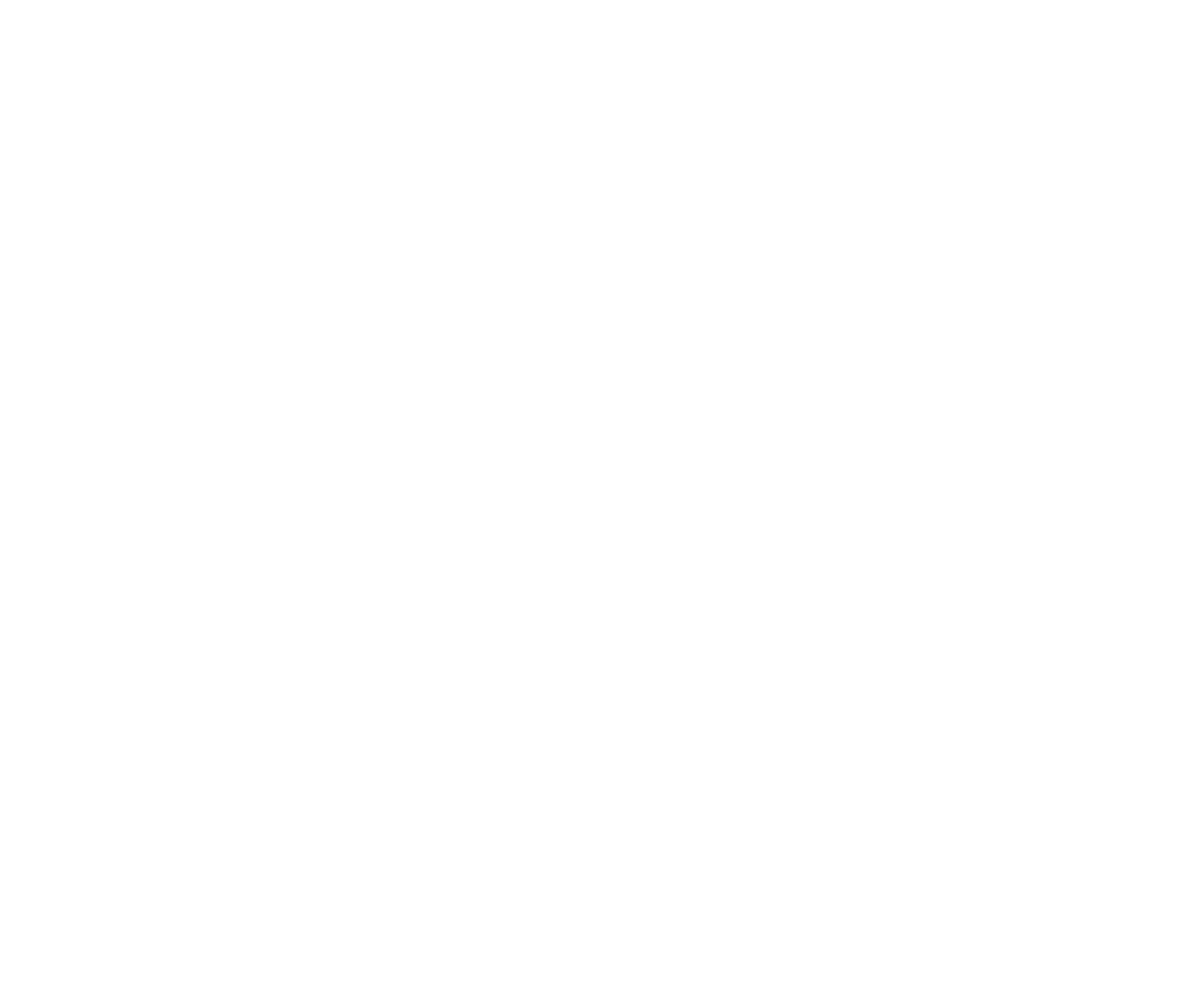
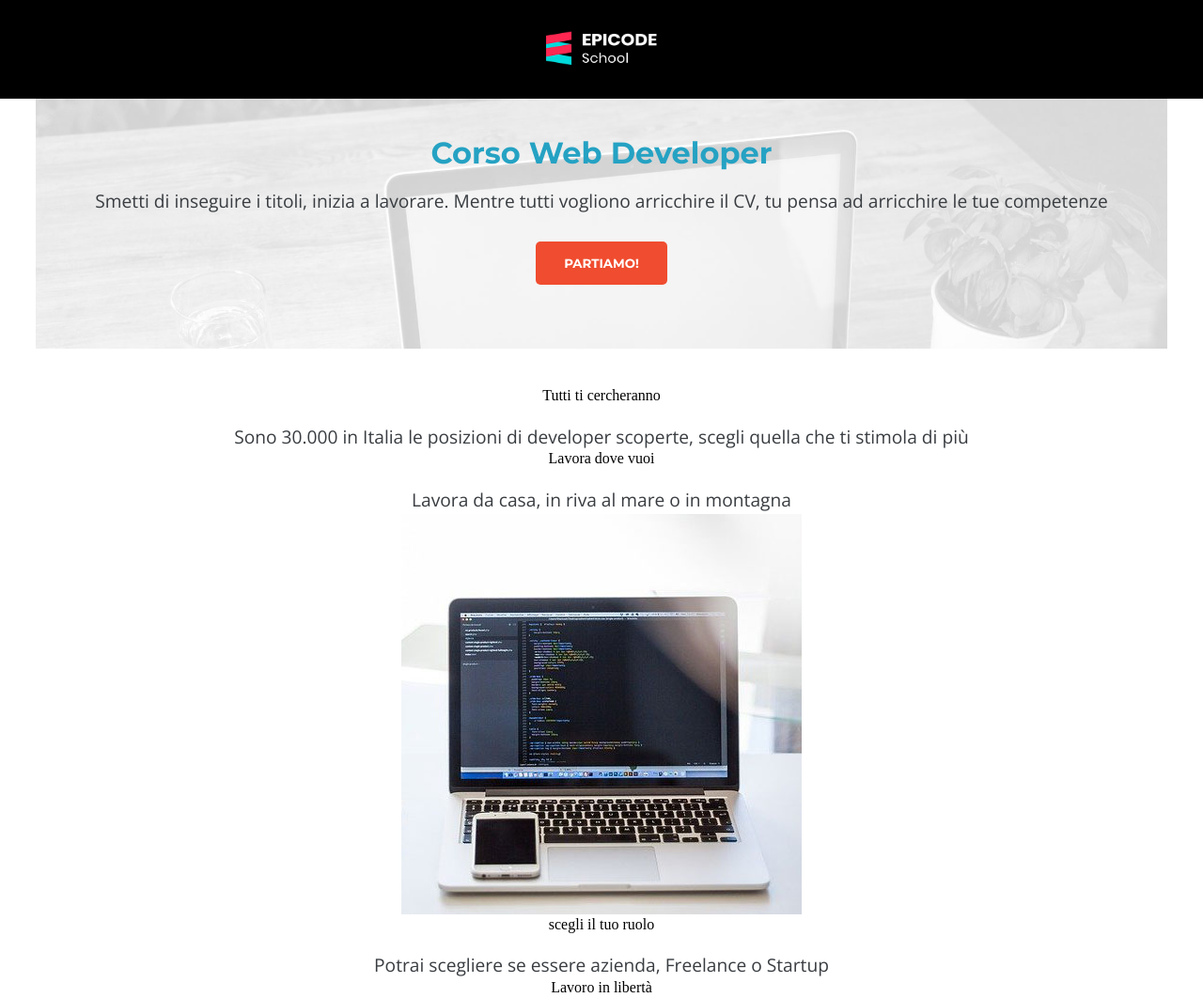
Before and after one commit to Giupeps/Project-Week-1, a plain HTML site: page index.html in a window 1280 px wide. Shown: the top 1062 px of the page at 94% size. Before the commit the page ends 800 px from the top, so only its background shows below. Drawn offline with nearby package versions, Linux system fonts and the light colour scheme.

Commit message:
finito l'html,. fatto header css

```diff
--- a/css/style.css
+++ b/css/style.css
@@ -0,0 +1,65 @@
+/* GENERAL */
+
+* {
+  box-sizing: border-box;
+}
+/* BODY */
+
+p {
+  font-family: open sans, sans-serif;
+  color: #393d41;
+  font-size: 1.2rem;
+  line-height: 1.65;
+  margin-top: 1em;
+}
+
+div {
+  text-align: center;
+  width: 94%;
+  margin: 0 auto;
+  padding: 42px;
+}
+
+/* HEADER */
+
+#header_logo {
+  box-sizing: border-box;
+  background-color: black;
+  margin: 0%;
+  width: 100%;
+  padding: 20px;
+}
+
+#header_logo img {
+  width: 18vh;
+  padding: 13px;
+}
+
+h1,
+h2 {
+  font-family: montserrat, sans-serif;
+  font-weight: bold;
+  line-height: 1.5;
+  color: #25a2c3;
+  font-size: 32px;
+}
+
+h1 {
+  line-height: 1em;
+}
+
+#background_img {
+  background-image: url(../images/banner.jpg);
+  background-size: cover;
+}
+
+button {
+  background-color: #f04c2f;
+  color: white;
+  margin: 2em;
+  padding: 15px 30px;
+  border-radius: 5px;
+  border: none;
+  font-family: "Montserrat";
+  text-transform: uppercase;
+}
--- a/index.html
+++ b/index.html
@@ -7,7 +7,58 @@
     <link rel="stylesheet" href="./css/reset.css" />
     <link rel="stylesheet" href="./css/all.css" />
     <link rel="stylesheet" href="./css/style.css" />
-    <title>Epicode School</title>
+    <link rel="preconnect" href="https://fonts.googleapis.com">
+<link rel="preconnect" href="https://fonts.gstatic.com" crossorigin>
+<link href="https://fonts.googleapis.com/css2?family=Montserrat:wght@700&family=Open+Sans:ital,wght@0,300;0,400;0,500;0,600;1,300;1,400;1,500;1,600&display=swap" rel="stylesheet">
+    <meta name="description" content="Da zero a Epicode con i corsi completi per diventare uno sviluppatore professionista in 3 mesi" />
+    <title>Corso Web Developer - Epicode school</title>
   </head>
-  <body></body>
+  <body>
+    <header>
+      <div id="header_logo"><img src=".\images\logo.png" alt="logo_epicode" /></div>
+      <div id="background_img">
+        <h1>Corso Web Developer</h1>
+        <p>Smetti di inseguire i titoli, inizia a lavorare. Mentre tutti vogliono arricchire il CV, tu pensa ad arricchire le tue competenze</p>
+        <form action="https://www.epicode.com"></form>
+        <button type="submit">Partiamo!</button>
+      </form>
+      </div>
+    </header>
+
+    <main>
+        <div>
+            <h3>Tutti ti cercheranno</h3>
+            <p>Sono 30.000 in Italia le posizioni di developer scoperte, scegli quella che ti stimola di più</p>
+            <h3>Lavora dove vuoi</h3>
+            <p>Lavora da casa, in riva al mare o in montagna</p>
+
+            <img src=".\images\notebook.jpg" alt="">
+
+            <h3>scegli il tuo ruolo</h3>
+            <p>Potrai scegliere se essere azienda, Freelance o Startup</p>
+            <h3>Lavoro in libertà</h3>
+            <p>Non serve lavorare in ufficio per essere creatori di prodotti digitali</p>
+        </div>
+        <div>
+           <h2>Epicode Garantisce</h2>
+           <blockquote><p> mesi intensivi di corso che cambieranno radicalmente la tua vita</blockquote></div></p>
+        <figcaption>Mario Rossi <cite>Ceo, Epicode</cite></figcaption></blockquote>
+        </div>
+        <aside>
+            <div><img src="./images/foto1.jpg" alt="Work_desk"><h3>Il tuo pc</h3><p>Se vuoi diventare developer è l'unico strumento di cui hai bisogno</p></div>
+            <div><img src="./images/foto2.jpg" alt="Notebook"><h3>Impara ora</h3><p>Impara da chi diventerai tra qualche anno, e diventa una rockstar come loro</p>
+            <div><img src="./images/foto3.jpg" alt="work_now"><h3>Lavora subito</h3><p>Sappiamo cosa vogliono le aziende, perchè lavoriamo con loro</p></div>
+        </aside>
+    </main>
+
+    <footer>
+        <h2>contattaci</h2>
+        <address></address>
+    <a href="mailto:info@epicode.school">info@epicode.school</a>
+    <p></p>
+    <hr>
+    &copy 2021. Immagini di <a href="">Pixabay.</a>
+    </footer>
+
+  </body>
 </html>
```
